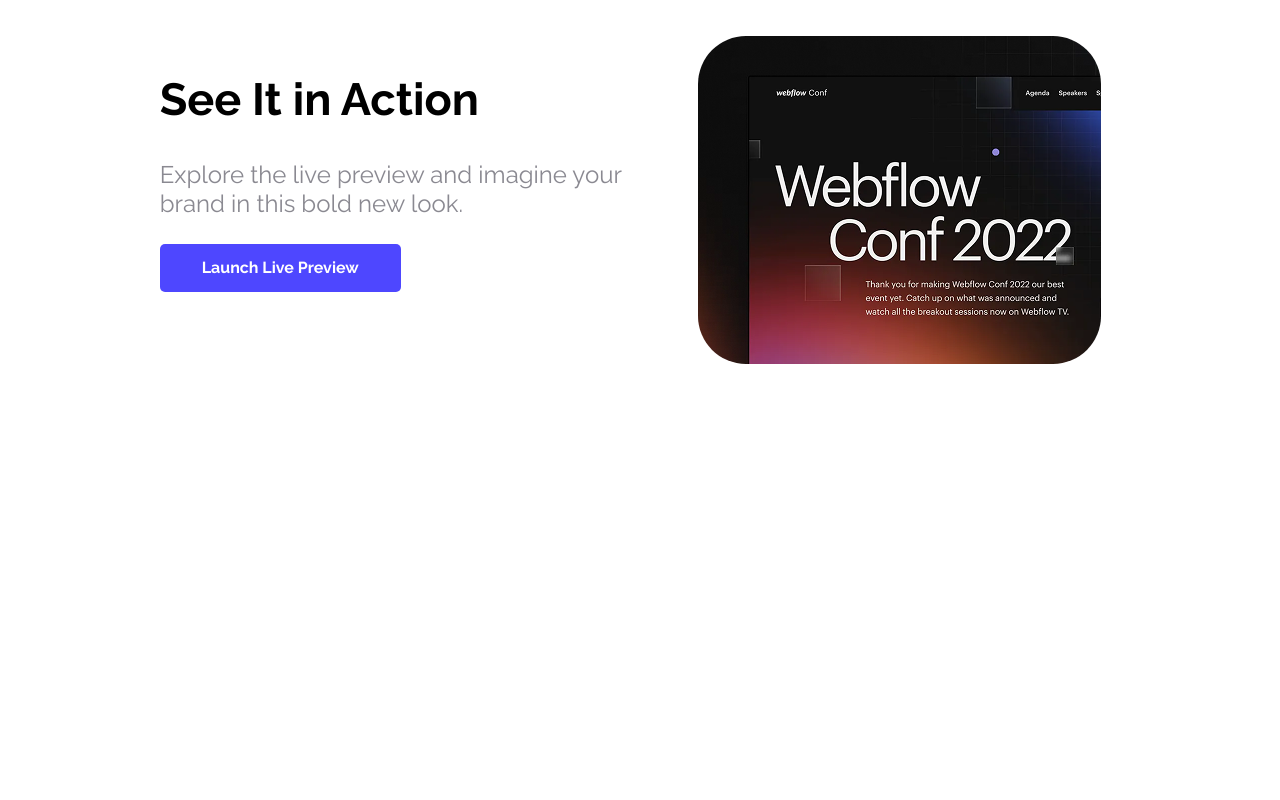
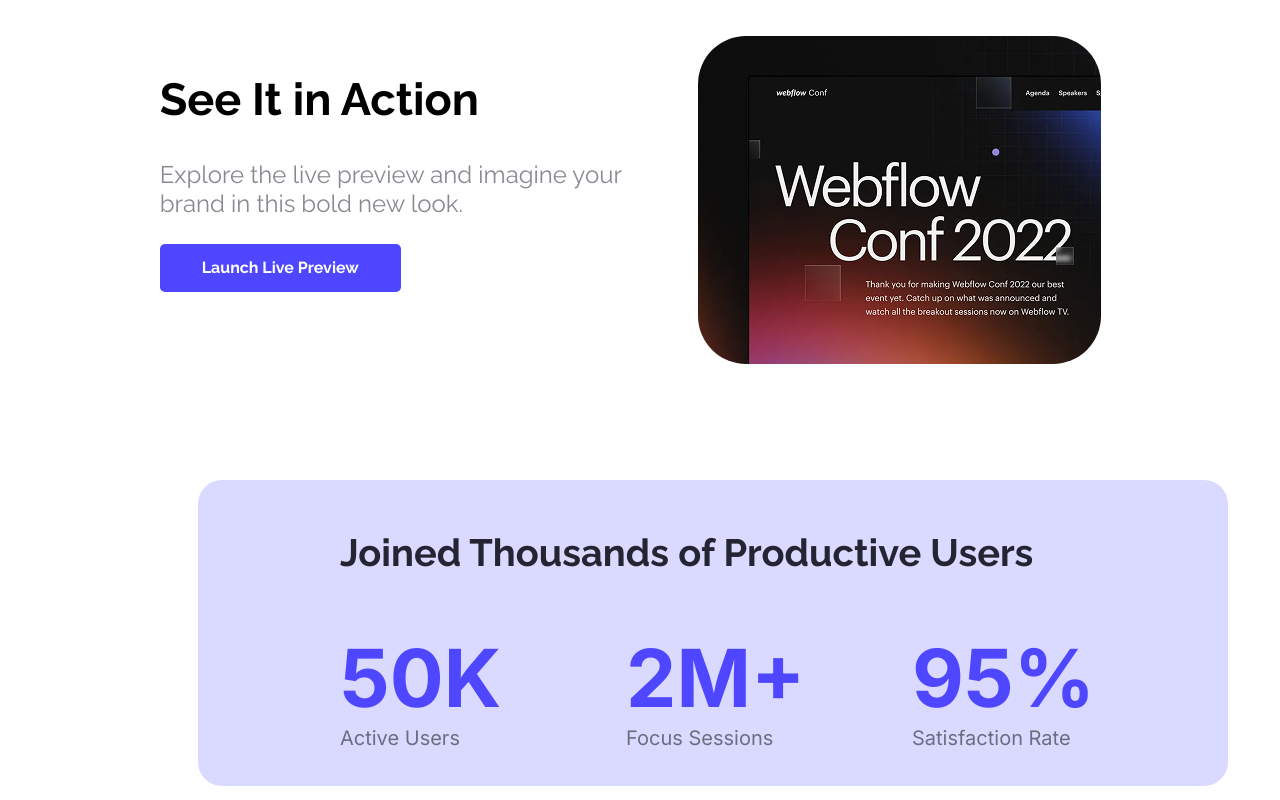
Before and after one commit to fahim1105/assignment-one, a plain HTML site: page main.html in a window 1280 px wide. Shown: the part 858-1658 px from the top of the page. Before the commit the page ends 1230 px from the top, so only its background shows below. Drawn offline with Linux system fonts and the light colour scheme.

Commit message:
adding productive user section

```diff
--- a/Style/main.css
+++ b/Style/main.css
@@ -122,3 +122,45 @@ nav button a{
     width: 403px;
     border-radius: 48px;
 }
+/* Designed productive users section */
+.productive-users-title{
+    height: 45px;
+    width: 856px;
+    font-size: 38px;
+    font-weight: bold;
+    color: #252432;
+    margin: 0px 142px 0 142px;
+}
+.blue{
+    height: 97px;
+    width: 174px;
+    font-weight: bold;
+    font-size: 80px;
+    color: #4E47FF;
+    margin-bottom: 0;
+}
+.small-black{
+    height: 24px;
+    width: 160px;
+    font-size: 20px;
+    color: #0000007f;
+    margin:0 ;
+}
+.flex-all{
+    display: flex;
+    margin: 0 142px 50px 142px;
+    justify-content: space-between;
+}
+.productive-users{
+    display: flex;
+    flex-direction: column;
+    background-color: #4d47ff34;
+    height: 306px;
+    width: 1030px;
+    border: none;
+    border-radius: 24px;
+    margin: 116px 140px 0 190px;
+}
+.one{
+    margin-top: 50px;
+}
--- a/main.html
+++ b/main.html
@@ -39,6 +39,26 @@
                 <img class="action-image" src="Assets/wc-mini.png" alt="">
             </div>
         </div>
+
+        <div class="productive-users">
+            <div class="one">
+                <h2 class="productive-users-title raleway-font-style">Joined Thousands of Productive Users</h2>
+                <div class="flex-all">
+                    <div class= "inter-font-style add-">
+                        <h1 class="blue">50K</h1>
+                        <p class="small-black">Active Users</p>
+                    </div>
+                    <div class="inter-font-style">
+                        <h1 class="blue">2M+</h1>
+                        <p class="small-black">Focus Sessions</p>
+                    </div>
+                    <div class="inter-font-style">
+                        <h1 class="blue">95%</h1>
+                        <p class="small-black">Satisfaction Rate</p>
+                    </div>
+                </div>
+            </div>
+        </div>
     </main>
     <footer>
 
```
